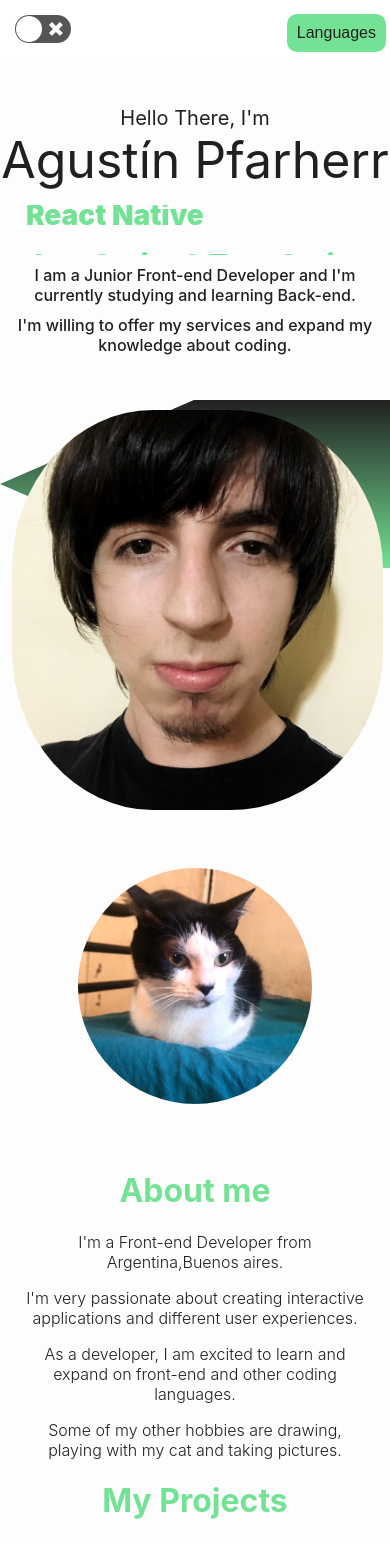
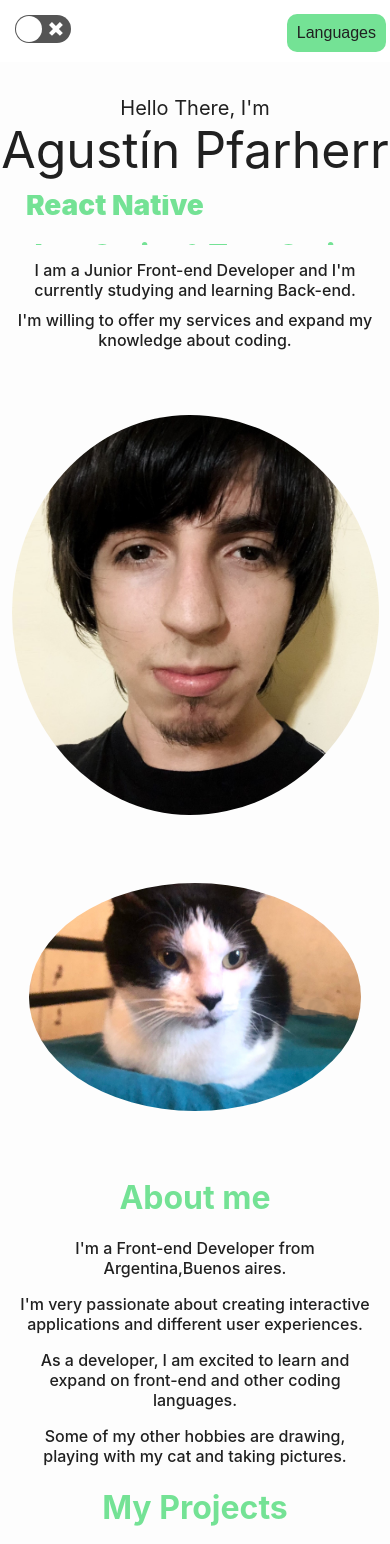
Before and after one commit to Lylhium/PortFolio-Agustin, a React (Create React App) app: page / in a window 390 px wide. Shown: the top 1544 px of the page. Built offline with nearby package versions, Linux system fonts and the light colour scheme.

Commit message:
fixing stuff

```diff
--- a/src/App.css
+++ b/src/App.css
@@ -33,15 +33,18 @@ code {
   border: none;
   transition: all 0.5s;
   cursor: pointer;
+  font-weight: 500;
 }
 
 .dropbtn.dropdown:hover {
   background-color: rgb(43, 43, 43);
   border: 0.1em solid #74e295;
   color: #74e295;
+  font-weight: 500;
 }
 
 .dropdwn {
+  font-weight: 500;
   display: inline;
   position: fixed;
   top: 0 !important;
--- a/src/components/DropDown/dropDown.js
+++ b/src/components/DropDown/dropDown.js
@@ -13,9 +13,9 @@ const DropDown = () => {
   };
 
   return (
-    <div class="dropdown">
-      <button class="dropbtn">{t("langu")}</button>
-      <div class="dropdown-content">
+    <div className="dropdown">
+      <button className="dropbtn">{t("langu")}</button>
+      <div className="dropdown-content">
         <button onClick={() => changeLanguage("en")}>{t("langu1")}</button>
         <button onClick={() => changeLanguage("es")}>{t("langu2")}</button>
       </div>
--- a/src/components/about/about.css
+++ b/src/components/about/about.css
@@ -4,6 +4,9 @@
   align-items: center;
 }
 
+.a-desc {
+  font-weight: 500;
+}
 .a-left {
   flex: 1;
   display: flex;
@@ -59,12 +62,17 @@ h1 {
 }
 
 .a-desc {
-  font-weight: 300;
+  font-weight: 500;
 }
 
 @media screen and (max-width: 480px) {
   .a-card {
-    height: 31vh;
+    padding-top: 15px;
+    width: 85%;
+    height: 30vh;
+    border-radius: 30px;
+    position: relative;
+    overflow: hidden;
   }
   .a-card.bg {
     display: none;
@@ -72,7 +80,6 @@ h1 {
   .a {
     flex-direction: column;
     text-align: center;
-    margin-top: 50px;
     padding-bottom: 85%;
   }
 
@@ -107,6 +114,7 @@ h1 {
   text-decoration: none;
   transition: all 0.2s;
   padding-left: 5px;
+  padding-bottom: 5px;
 }
 
 a.button1:hover {
--- a/src/components/contact/contact.css
+++ b/src/components/contact/contact.css
@@ -12,6 +12,7 @@
 
 .c-right {
   flex: 1;
+
   display: flex;
   align-items: center;
   justify-content: center;
@@ -27,7 +28,7 @@
   display: flex;
   align-items: center;
   margin: 50px 0px;
-  font-weight: 300;
+  font-weight: 500;
   width: 70%;
 }
 .c-icon {
@@ -37,7 +38,7 @@
 }
 
 .c-desc {
-  font-weight: 200;
+  font-weight: 500;
 }
 .c-texto {
   text-align: center;
@@ -59,6 +60,7 @@ input {
 }
 
 textarea {
+  font-weight: 500;
   width: 100%;
   border: 2px solid #ccc;
   border-radius: 5px;
@@ -76,11 +78,13 @@ textarea {
   border-radius: 100px;
   text-decoration: none;
   transition: all 0.2s;
+  font-weight: 500;
 }
 .btn-send:hover {
   background-color: rgb(43, 43, 43);
   border: 0.1em solid #74e295;
   color: #74e295;
+  font-weight: 500;
 }
 .c-contact {
   background-image: linear-gradient(#74e295, #74e295);
@@ -98,6 +102,9 @@ textarea {
 .layer1 {
   background-image: url("../../assets/Waves.svg");
 }
+.btn-send {
+  font-weight: 500;
+}
 
 @media screen and (max-width: 480px) {
   .c {
@@ -108,6 +115,7 @@ textarea {
   }
 
   .c-title {
+    font-weight: 500;
     font-size: 30px;
   }
 
--- a/src/components/intro/intro.css
+++ b/src/components/intro/intro.css
@@ -82,6 +82,14 @@
   padding-top: 15px;
   font-weight: 500;
 }
+.i-desc1 {
+  padding-top: 15px;
+  font-weight: 500;
+}
+.i-desc2 {
+  padding-top: 10px;
+  font-weight: 500;
+}
 
 div.a {
   padding-top: 0;
@@ -94,7 +102,12 @@ div.a {
   }
 
   .i-desc {
-    padding-top: 10px;
+    padding-top: 15px;
+    font-weight: 500;
+  }
+  .i-desc2 {
+    padding-bottom: 15px;
+    font-weight: 500;
   }
   .i-left-wrapper {
     align-items: center;
@@ -104,12 +117,17 @@ div.a {
   }
 
   .i-img {
-    border-radius: 40%; /* Establece un radio del 50% para crear un círculo */
-    width: 95%;
+    padding-top: 5px;
+    border-radius: 50%; /* Establece un radio del 50% para crear un círculo */
+    width: 94%;
     height: 400px;
     object-fit: cover;
     position: absolute;
     padding-left: 12px;
+  }
+
+  .i-bg {
+    display: none;
   }
 }
 
--- a/src/components/intro/intro.js
+++ b/src/components/intro/intro.js
@@ -25,8 +25,8 @@ export default function intro() {
               <div className="i-title-item">HTML & CSS</div>
             </div>
           </div>
-          <div className="i-desc">{t("intro1")}</div>
-          <div className="i-desc">{t("intro2")}</div>
+          <div className="i-desc1">{t("intro1")}</div>
+          <div className="i-desc2">{t("intro2")}</div>
         </div>
       </div>
       <div className="i-right">
```
